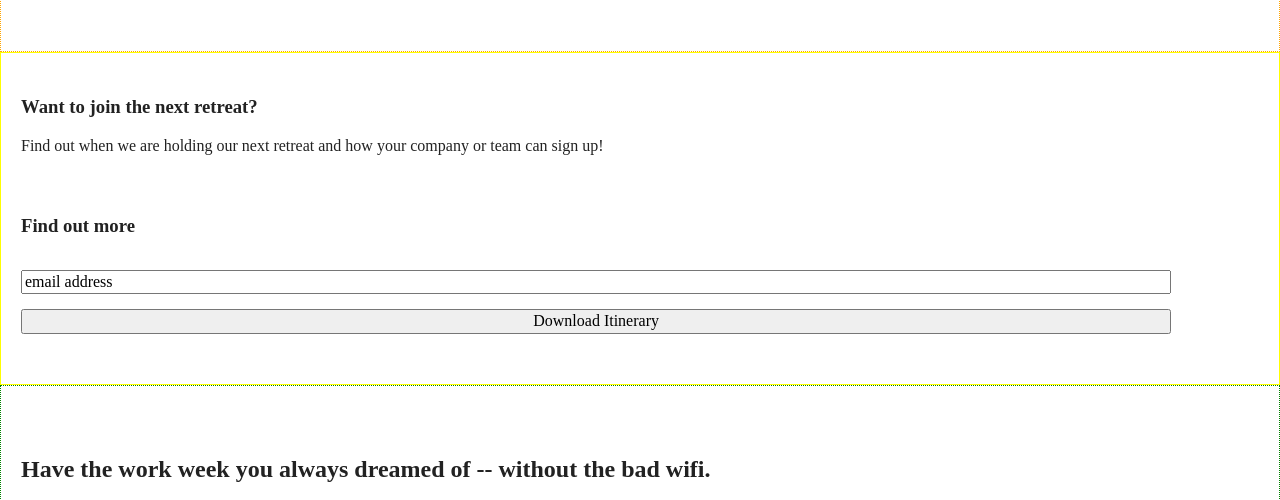
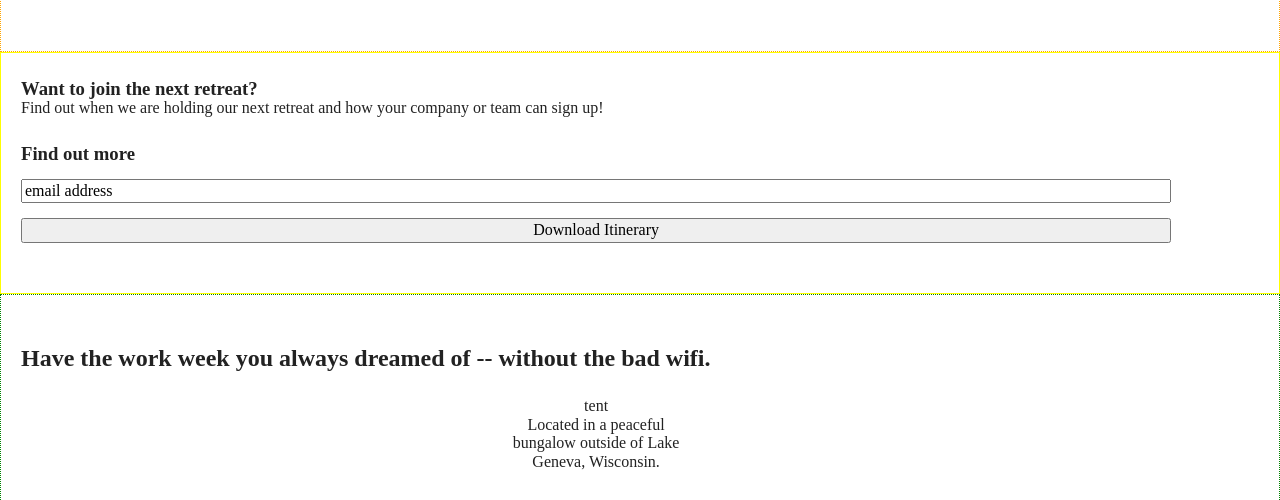
Before and after one commit to gbonds/unplugged-retreat, a website built with Parcel: page index.html in a window 1280 px wide. Shown: the part 251-751 px from the top of the page. Built offline with nearby package versions, Linux system fonts and the light colour scheme.

Commit message:
Added styling for headers and paragraphs to remove default spacing

```diff
--- a/css/main.css
+++ b/css/main.css
@@ -122,7 +122,14 @@ footer {
 
 /* ---------- Base Typography Styles ---------- */
 
-/* TODO set margins on headers and p's to zero, it's messing up the measurements for things like the newsletter h3 */
+h1,
+h2,
+h3,
+h4,
+p {
+  margin: 0;
+  /* this overrides default margins */
+}
 
 /* ---------- Base Header - Footer Styles ---------- */
 
@@ -196,8 +203,6 @@ footer .content-wrapper {
   .form {
     padding-top: 25px;
   }
-  /* space between text lines is too big, how to correct?
-    left TODO in Base Typography section, possibly need to just set all h# and p margins to zero*/
 
   .form {
     display: flex;
```
